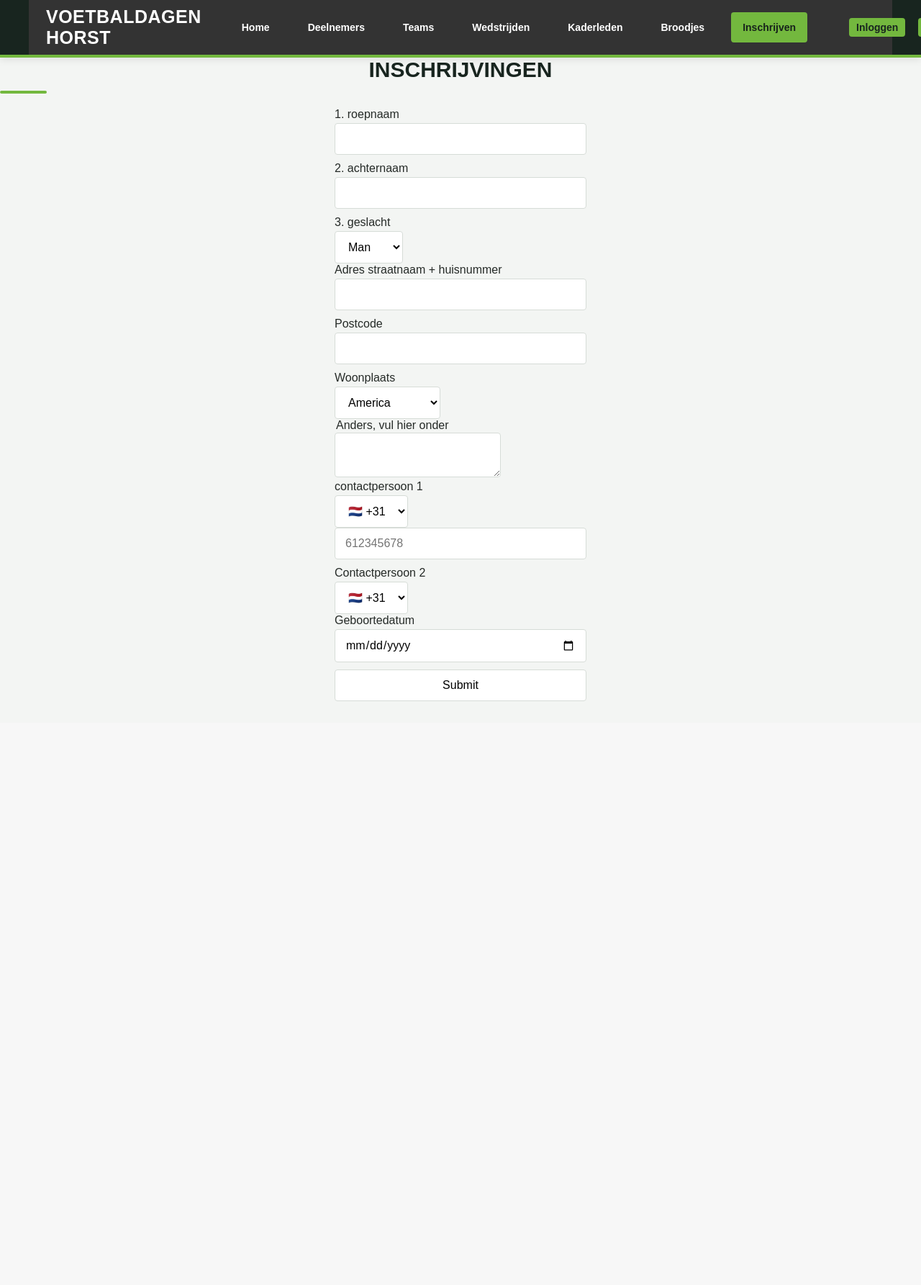
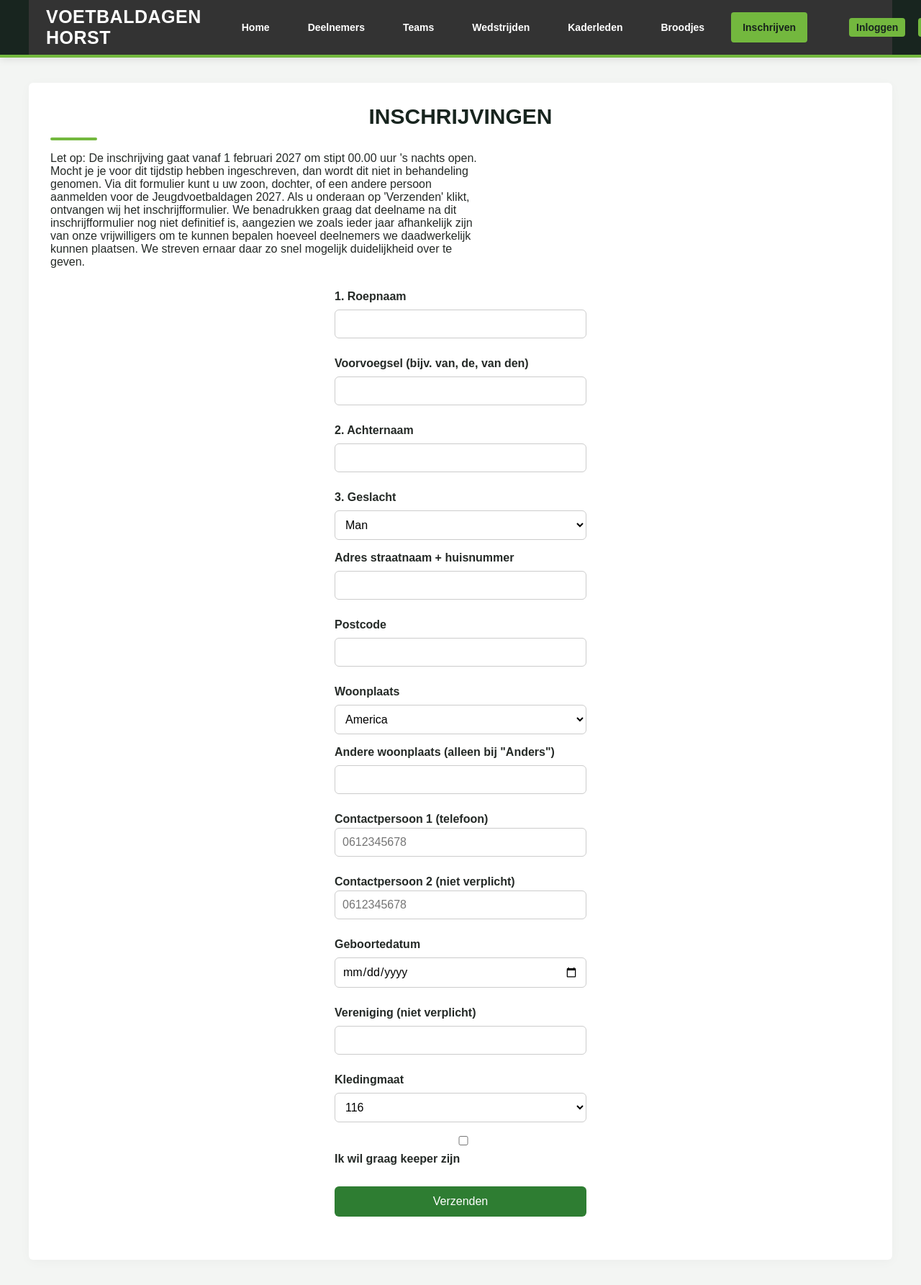
Before and after one commit to lucasmees-software/Voetbaldagen, a PHP site: page /Pages/Inschrijven.php in a window 1280 px wide; the page is wider, and only the part inside the window is pictured. Shown: that part at 72% size. Before the commit the page ends 974 px from the top of that part, so only its background shows below. Run offline with PHP 8.4, Linux system fonts and the light colour scheme.

Commit message:
Inschrijving functionaliteit

```diff
--- a/Css/Stylesheet.css
+++ b/Css/Stylesheet.css
@@ -230,7 +230,7 @@ body {
     font-family: Arial, sans-serif;
 }
 
-/* navigatiebalk */
+/* navbar */
 nav {
     background-color: #333;
     padding: 10px;
@@ -270,7 +270,7 @@ input {
 .melding {
     text-align: center;
 }
-/* alles telt padding en rand mee in de breedte */
+
 * {
     box-sizing: border-box;
 }
@@ -280,7 +280,7 @@ body {
     font-family: Arial, sans-serif;
 }
 
-/* navigatiebalk */
+/* navbar */
 nav {
     background-color: #333;
     padding: 10px;
@@ -300,7 +300,7 @@ h1, h2, .melding, .midden {
     text-align: center;
 }
 
-/* formulier in het midden (Deelnemers) */
+/* formulier */
 .formulier {
     width: 350px;
     margin: 20px auto;
@@ -343,7 +343,7 @@ th, td {
     background-color: #f0f0f0;
 }
 
-/* schermpje: bovenop alles, midden in beeld waar je op de pagina bent */
+/* scherm */
 .modal {
     position: fixed;
     top: 0;
@@ -386,3 +386,60 @@ th, td {
     padding: 8px 12px;
     margin: 5px 4px 0 0;
 }
+
+/* inschrijfformulier */
+
+/* Formulier */
+main form {
+    max-width: 600px;
+    display: flex;
+    flex-direction: column;
+    gap: 6px;
+    margin-top: 20px;
+}
+
+/* Labels */
+main form label {
+    font-weight: bold;
+    margin-top: 10px;
+}
+
+/* Alle invulvelden */
+main form input[type="text"],
+main form input[type="tel"],
+main form input[type="date"],
+main form select {
+    padding: 10px;
+    border: 1px solid #ccc;
+    border-radius: 6px;
+    font-size: 16px;
+    width: 100%;
+    box-sizing: border-box;
+}
+
+main form input:focus,
+main form select:focus {
+    outline: none;
+    border-color: #2e7d32;
+}
+
+/* Checkbox keeper */
+main form input[type="checkbox"] {
+    margin-right: 8px;
+}
+
+/* Verzendknop */
+main form input[type="submit"] {
+    margin-top: 20px;
+    padding: 12px;
+    background-color: #2e7d32;
+    color: white;
+    border: none;
+    border-radius: 6px;
+    font-size: 16px;
+    cursor: pointer;
+}
+
+main form input[type="submit"]:hover {
+    background-color: #1b5e20;
+}
--- a/Pages/Inschrijven.php
+++ b/Pages/Inschrijven.php
@@ -1,5 +1,5 @@
 <!DOCTYPE html>
-<html lang="en">
+<html lang="nl">
 
 <head>
     <meta charset="UTF-8">
@@ -10,87 +10,114 @@
 
 <body>
     <?php include('../Includes/Navigatie.php') ?>
-    <header>
+
+    <main>
         <h1>Inschrijvingen</h1>
-    </header>
-    <form action="">
-        <label for="roepnaam">1. roepnaam</label>
-        <input type="text">
-        <label for="achternaam">2. achternaam</label>
-        <input type="text" name="achternaam">
 
-        <label for="geslacht">3. geslacht</label>
-        <select name="geslacht" id="">
+        <?php
+        // Meldingen na het versturen
+        if (isset($_GET['status'])) {
+            if ($_GET['status'] == 'ok') {
+                echo "<p style='color:green;'>Bedankt! Je inschrijving is ontvangen.</p>";
+            } elseif ($_GET['status'] == 'dubbel') {
+                echo "<p style='color:red;'>Deze deelnemer is al ingeschreven.</p>";
+            } else {
+                echo "<p style='color:red;'>Er ging iets mis. Vul alle verplichte velden in.</p>";
+            }
+        }
+        ?>
+
+        <p style="max-width: 600px;">Let op: De inschrijving gaat vanaf 1 februari 2027 om stipt 00.00 uur 's nachts open. Mocht je je voor dit tijdstip hebben ingeschreven, dan wordt dit niet in behandeling genomen.
+
+            Via dit formulier kunt u uw zoon, dochter, of een andere persoon aanmelden voor de Jeugdvoetbaldagen 2027. Als u onderaan op 'Verzenden' klikt, ontvangen wij het inschrijfformulier. We benadrukken graag dat deelname na dit inschrijfformulier nog niet definitief is, aangezien we zoals ieder jaar afhankelijk zijn van onze vrijwilligers om te kunnen bepalen hoeveel deelnemers we daadwerkelijk kunnen plaatsen. We streven ernaar daar zo snel mogelijk duidelijkheid over te geven.</p>
+
+        <form action="VerwerkInschrijving.php" method="post">
+            <label for="roepnaam">1. Roepnaam</label>
+            <input type="text" id="roepnaam" name="roepnaam" required>
+
+            <label for="voorvoegsel">Voorvoegsel (bijv. van, de, van den)</label>
+            <input type="text" id="voorvoegsel" name="voorvoegsel">
+
+            <label for="achternaam">2. Achternaam</label>
+            <input type="text" id="achternaam" name="achternaam" required>
+
+            <label for="geslacht">3. Geslacht</label>
+            <select name="geslacht" id="geslacht">
                 <option value="man">Man</option>
                 <option value="vrouw">Vrouw</option>
             </select>
 
-        <label for="adress">Adres straatnaam + huisnummer</label><input type="adress">
-        <label for="postcode">Postcode</label><input type="text">
+            <label for="adres">Adres straatnaam + huisnummer</label>
+            <input type="text" id="adres" name="adres" required>
+
+            <label for="postcode">Postcode</label>
+            <input type="text" id="postcode" name="postcode" required>
+
             <label for="woonplaats">Woonplaats</label>
-        <select name="woonplaats" id="">
-            <option value="">America</option>
-            <option value="">Broekhuizen</option>
-            <option value="">Castenray</option>
-            <option value="">Grubbenvorst</option>
-            <option value="">Hegelsom</option>
-            <option value="">Helmond</option>
-            <option value="">Horst</option>
-            <option value="">leunen</option>
-            <option value="">Lottum</option>
-            <option value="">Maashees</option>
-            <option value="">Melderslo</option>
-            <option value="">Merselo</option>
-            <option value="">Meterik</option>
-            <option value="">Oostrum</option>
-            <option value="">Venlo</option>
-            <option value="">Venray</option>
-            <option value="">Vredepeel</option>
-            <option value="">Ysselsteyn</option>
-        </select>
-        <option value="">Anders, vul hier onder</option>
-        <textarea name="" id=""></textarea>
-        <div class="tel-groep">
-            <label for="tel1">contactpersoon 1</label>
-            <!-- Landcode kiezen -->
-            <select id="landcode" name="landcode">
-                <option value="+31" selected>🇳🇱 +31</option>
-                <option value="+32">🇧🇪 +32</option>
-                <option value="+49">🇩🇪 +49</option>
+            <select name="woonplaats" id="woonplaats">
+                <option value="America">America</option>
+                <option value="Broekhuizen">Broekhuizen</option>
+                <option value="Castenray">Castenray</option>
+                <option value="Grubbenvorst">Grubbenvorst</option>
+                <option value="Hegelsom">Hegelsom</option>
+                <option value="Helmond">Helmond</option>
+                <option value="Horst">Horst</option>
+                <option value="Leunen">Leunen</option>
+                <option value="Lottum">Lottum</option>
+                <option value="Maashees">Maashees</option>
+                <option value="Melderslo">Melderslo</option>
+                <option value="Merselo">Merselo</option>
+                <option value="Meterik">Meterik</option>
+                <option value="Oostrum">Oostrum</option>
+                <option value="Venlo">Venlo</option>
+                <option value="Venray">Venray</option>
+                <option value="Vredepeel">Vredepeel</option>
+                <option value="Ysselsteyn">Ysselsteyn</option>
+                <option value="Anders">Anders, vul hieronder in</option>
             </select>
 
-            <input
-                type="tel"
-                id="telefoon"
-                name="telefoon"
-                placeholder="612345678"
-                pattern="[0-9]{9}"
-                title="Vul 9 cijfers in."
-                required>
+            <label for="woonplaats_anders">Andere woonplaats (alleen bij "Anders")</label>
+            <input type="text" id="woonplaats_anders" name="woonplaats_anders">
+
+            <div class="tel-groep">
+                <label for="telefoon">Contactpersoon 1 (telefoon)</label>
+                <input type="tel" id="telefoon" name="telefoon" placeholder="0612345678"
+                    pattern="[0-9]{10}" title="Vul 10 cijfers in." required>
             </div>
 
             <div class="tel-groep2">
-            <label for="tel2">Contactpersoon 2</label>
-            <select id="landcode" name="landcode">
-                <option value="+31" selected>🇳🇱 +31</option>
-                <option value="+32">🇧🇪 +32</option>
-                <option value="+49">🇩🇪 +49</option>
-            </select>
+                <label for="telefoon2">Contactpersoon 2 (niet verplicht)</label>
+                <input type="tel" id="telefoon2" name="telefoon2" placeholder="0612345678"
+                    pattern="[0-9]{10}" title="Vul 10 cijfers in.">
             </div>
 
             <label for="geboortedatum">Geboortedatum</label>
-        <input
-            type="date"
-            id="geboortedatum"
-            name="geboortedatum"
-            min="1900-01-01"
-            max="2026-11-23"
-            required>
+            <input type="date" id="geboortedatum" name="geboortedatum"
+                min="1900-01-01" max="2026-11-23" required>
 
-        </input>
+            <label for="vereniging">Vereniging (niet verplicht)</label>
+            <input type="text" id="vereniging" name="vereniging">
 
-        <input type="submit" value="Submit">
+            <label for="kledingmaat">Kledingmaat</label>
+            <select name="kledingmaat" id="kledingmaat">
+                <option value="116">116</option>
+                <option value="128">128</option>
+                <option value="140">140</option>
+                <option value="152">152</option>
+                <option value="164">164</option>
+                <option value="S">S</option>
+                <option value="M">M</option>
+                <option value="L">L</option>
+            </select>
+
+            <label>
+                <input type="checkbox" name="keeper_voorkeur" value="1">
+                Ik wil graag keeper zijn
+            </label>
+
+            <input type="submit" value="Verzenden">
         </form>
+    </main>
+
 </body>
-
 </html>
```
Also changed, not shown: Includes/Navigatie.php (+3 -6 lines), Pages/VerwerkInschrijving.php (added, +94 -0 lines). Lines whose indentation alone changed are shown as unchanged.
